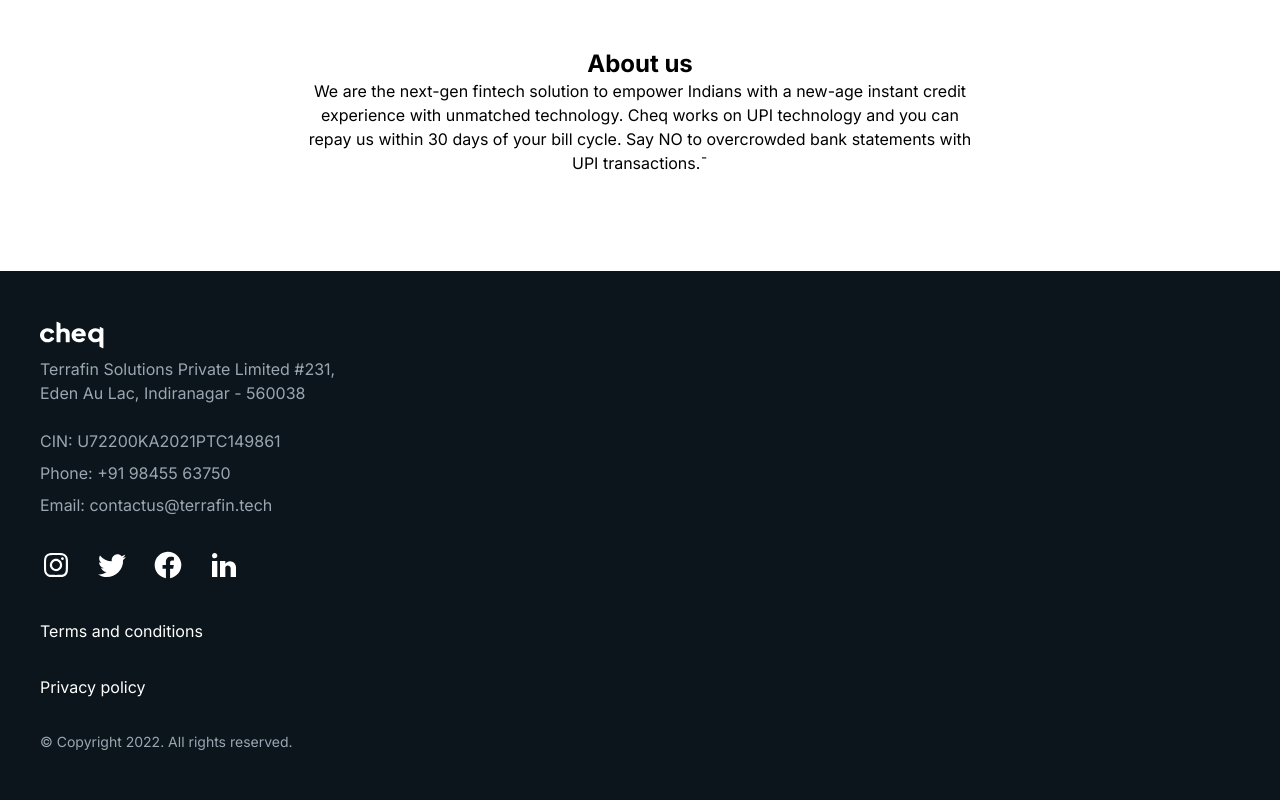
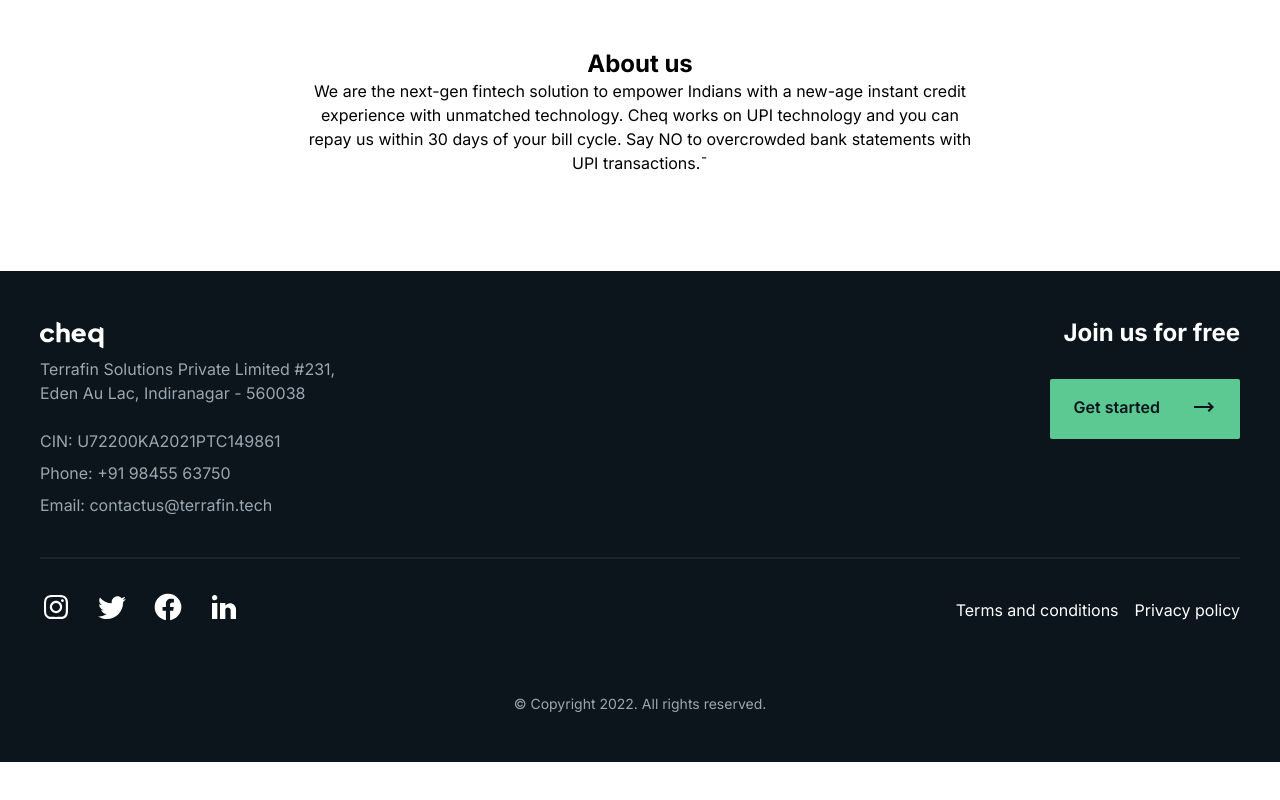
Before and after one commit to ashokrajann/cheq-website, a Next.js app: page / in a window 1280 px wide. Shown: the part 6255-7055 px from the top of the page. After the commit the page ends 7017 px from the top, so only its background shows below. Built offline with nearby package versions, Linux system fonts and the light colour scheme.

Commit message:
style: Make 'footer' section responsive

```diff
--- a/components/Footer/Footer.js
+++ b/components/Footer/Footer.js
@@ -3,12 +3,14 @@
 import styles from "./Footer.module.css";
 import { Wrapper, SocialLinks } from "../../components";
 import cheqLogo from "../../public/images/cheq_logo.svg";
+import { ButtonPrimary } from "../Form/ButtonPrimary/ButtonPrimary";
 
 
 function Footer() {
   return (
     <footer className={styles.footer}>
       <Wrapper>
+        <div className={styles.primarySection}>
           <div className={styles.companyDetails}>
             <Image
               src={cheqLogo}
@@ -21,9 +23,15 @@
             <p className={styles.companyContact}>Phone: +91 98455 63750</p>
             <p className={styles.companyContact}>Email: contactus@terrafin.tech</p>
           </div>
+          <div className={styles.actions}>
+            <h3 className={styles.actionTitle}>Join us for free</h3>
+            <ButtonPrimary label="Get started"/>
+          </div>
+        </div>
 
-        <div>
+        <div className={styles.footerNav}>
           <SocialLinks />
+          <div className={styles.footerLinks}>
             <Link href={"https://docs.google.com/document/d/e/2PACX-1vSbEbi3_Qeo32uen2Cbf26C15vwJ1egUAIqFCdUQD8H34Riu8Ac_XTnLigrAxIKwYaqO812e17y5TxM/pub"}>
               <a
                 className={styles.footerLink}
@@ -35,9 +43,10 @@
                 className={styles.footerLink}
                 target="_blank"
               >Privacy policy</a></Link>
-          <p className={styles.copyright}>© Copyright 2022. All rights reserved.</p>
+          </div>
         </div>
 
+        <p className={styles.copyright}>© Copyright 2022. All rights reserved.</p>
       </Wrapper>
     </footer>
   )
--- a/components/Footer/Footer.module.css
+++ b/components/Footer/Footer.module.css
@@ -27,3 +27,51 @@
   composes: body-small from "../../styles/typo-web.module.css";
   margin-top: 2rem;
 }
+
+.actions {
+  display: none;
+}
+
+.actionTitle {
+  composes: display-small from "../../styles/typo-web.module.css";
+  color: var(--text-neutral);
+  text-align: right;
+  margin-bottom: 2rem;
+}
+
+
+/* Media queries */
+
+@media only screen and (min-width: 1024px) {
+
+  .primarySection {
+    display: flex;
+    justify-content: space-between;
+  }
+
+  .actions {
+    display: block;
+  }
+
+  .footerNav {
+    display: flex;
+    justify-content: space-between;
+    align-items: center;
+    border-top: 2px solid var(--border--secondary-subdued);
+    padding: 2rem 0rem;
+  }
+
+  .footerLinks {
+    display: flex;
+  }
+
+  .copyright {
+    text-align: center;
+  }
+
+  .footerLink {
+    margin-top: 0rem;
+    margin-left: 1rem;
+  }
+
+}
--- a/styles/color.module.css
+++ b/styles/color.module.css
@@ -11,6 +11,7 @@
 
   --border-primary: #5CC993;
   --border-neutral: #DBE1E6;
+  --border--secondary-subdued: #1A252C;
 
   --text-neutral: #ffffff;
   --text-subdued: #9AA6B1;
```
Lines whose indentation alone changed are shown as unchanged.
